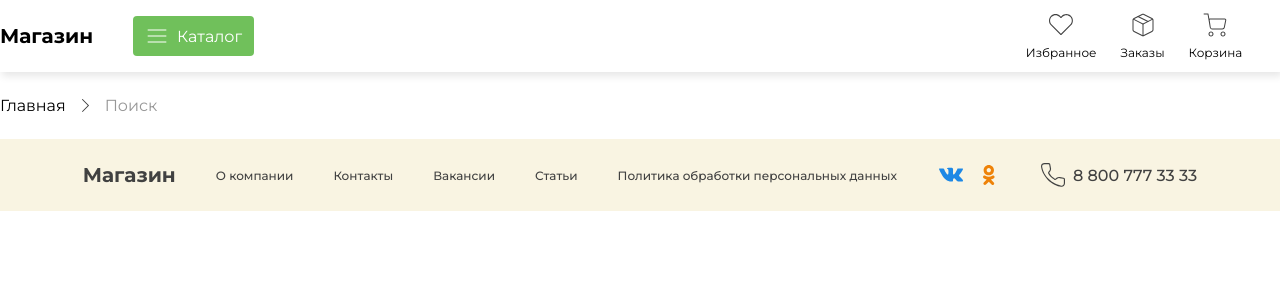
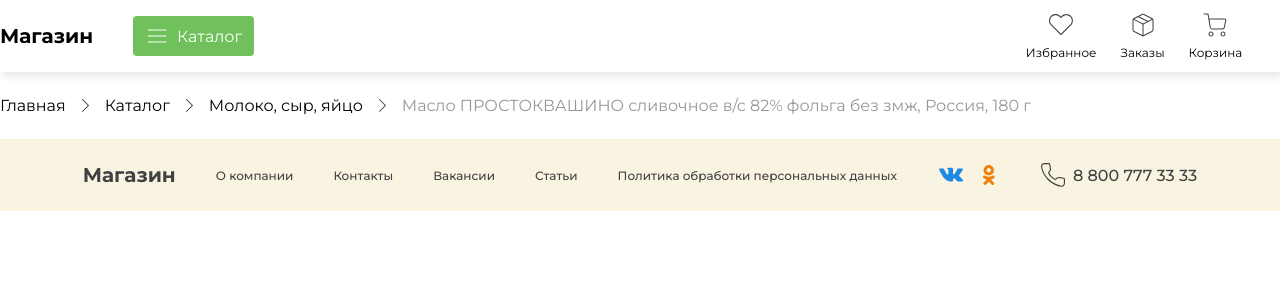
Before and after one commit to kirilloid173/severyanochka, a Next.js app: page /product in a window 1280 px wide. Shown: the top 300 px of the page. Built offline with nearby package versions, Linux system fonts and the light colour scheme.

Commit message:
1.1-added_breadcrumbs_logic

```diff
--- a/app/components/breadcrumbs/BreadCrumbs.js
+++ b/app/components/breadcrumbs/BreadCrumbs.js
@@ -1,17 +1,82 @@
 import './index.scss';
 import Image from 'next/image';
 
-export default function BreadCrumbs() {
+export default function BreadCrumbs({
+    first_link,
+    second_link,
+    three_link,
+    four_link,
+    five_link,
+}) {
     return (
         <div className='breadcrumbs'>
-            <p>Главная</p>
-            <Image
-                src={'/images/svg/breadcrumbs/little_arrow_right_icon.svg'}
-                alt='arrow_right'
-                width={7}
-                height={13}
-            />
-            <p className='breadcrumbs__search-text'>Поиск</p>
+            {first_link ? (
+                <p className={!second_link ? 'breadcrumbs__last-item' : ''}>
+                    Главная
+                </p>
+            ) : null}
+
+            {second_link ? (
+                <>
+                    <Image
+                        src={
+                            '/images/svg/breadcrumbs/little_arrow_right_icon.svg'
+                        }
+                        alt='arrow_right'
+                        width={7}
+                        height={13}
+                    />
+                    <p className={!three_link ? 'breadcrumbs__last-item' : ''}>
+                        {second_link}
+                    </p>
+                </>
+            ) : null}
+
+            {three_link ? (
+                <>
+                    <Image
+                        src={
+                            '/images/svg/breadcrumbs/little_arrow_right_icon.svg'
+                        }
+                        alt='arrow_right'
+                        width={7}
+                        height={13}
+                    />
+                    <p className={!four_link ? 'breadcrumbs__last-item' : ''}>
+                        {three_link}
+                    </p>
+                </>
+            ) : null}
+
+            {four_link ? (
+                <>
+                    <Image
+                        src={
+                            '/images/svg/breadcrumbs/little_arrow_right_icon.svg'
+                        }
+                        alt='arrow_right'
+                        width={7}
+                        height={13}
+                    />
+                    <p className={!five_link ? 'breadcrumbs__last-item' : ''}>
+                        {four_link}
+                    </p>
+                </>
+            ) : null}
+
+            {five_link ? (
+                <>
+                    <Image
+                        src={
+                            '/images/svg/breadcrumbs/little_arrow_right_icon.svg'
+                        }
+                        alt='arrow_right'
+                        width={7}
+                        height={13}
+                    />
+                    <p className='breadcrumbs__last-item'>{five_link}</p>
+                </>
+            ) : null}
         </div>
     );
 }
--- a/app/components/breadcrumbs/index.scss
+++ b/app/components/breadcrumbs/index.scss
@@ -6,7 +6,7 @@ div.breadcrumbs {
 
     margin: 24px 0;
 
-    p.breadcrumbs__search-text {
+    p.breadcrumbs__last-item {
         color: #8f8f8fed;
     }
 }
--- a/app/product/page.js
+++ b/app/product/page.js
@@ -7,7 +7,13 @@ export default function Product() {
         <>
             <Navbar />
             <div className='content'>
-                <BreadCrumbs />
+                <BreadCrumbs
+                    first_link='Главная'
+                    second_link='Каталог'
+                    three_link='Молоко, сыр, яйцо'
+                    four_link='Масло ПРОСТОКВАШИНО сливочное в/с 82% фольга без змж, Россия, 180 г'
+                />
+
             </div>
             <Footer />
         </>
```
